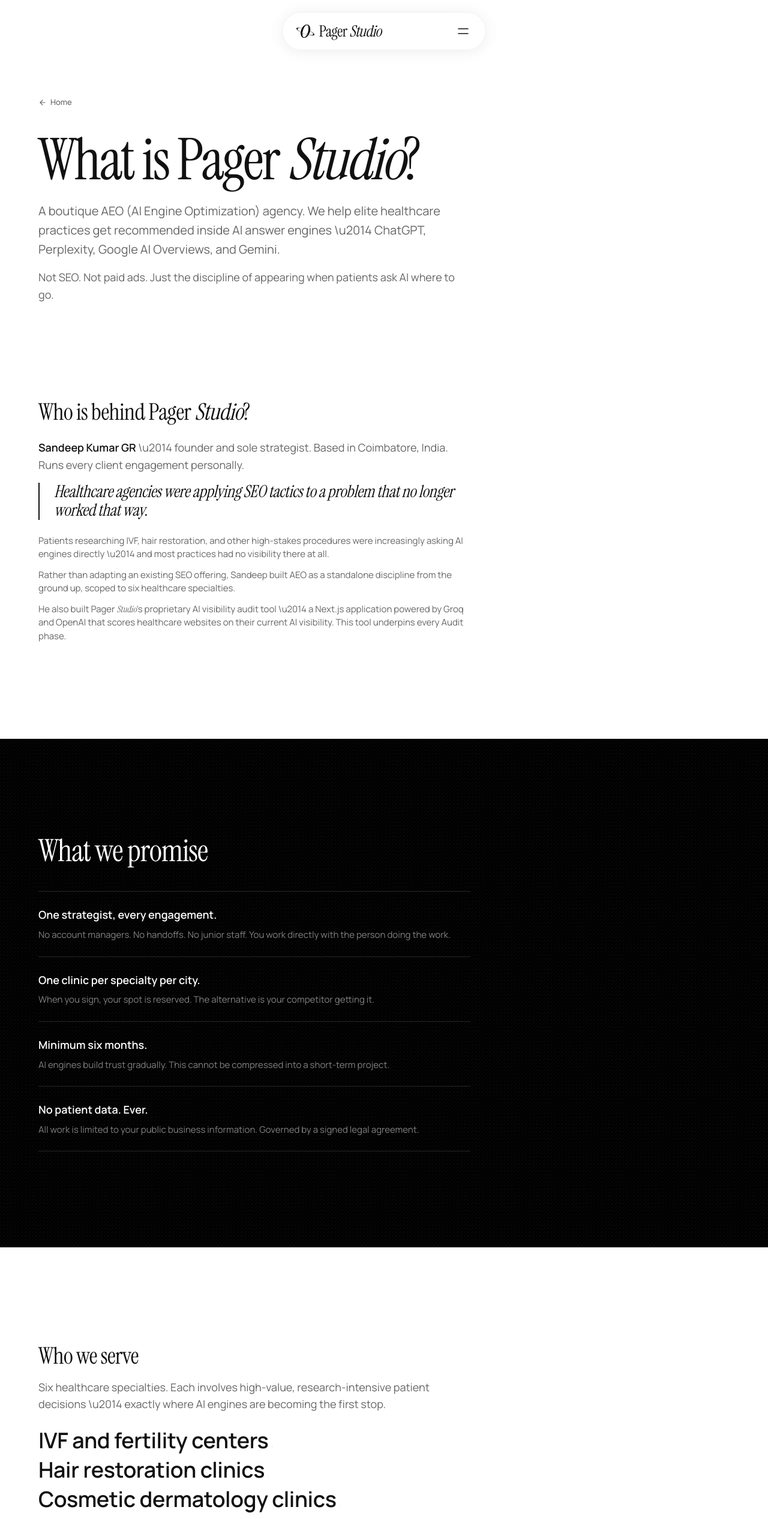
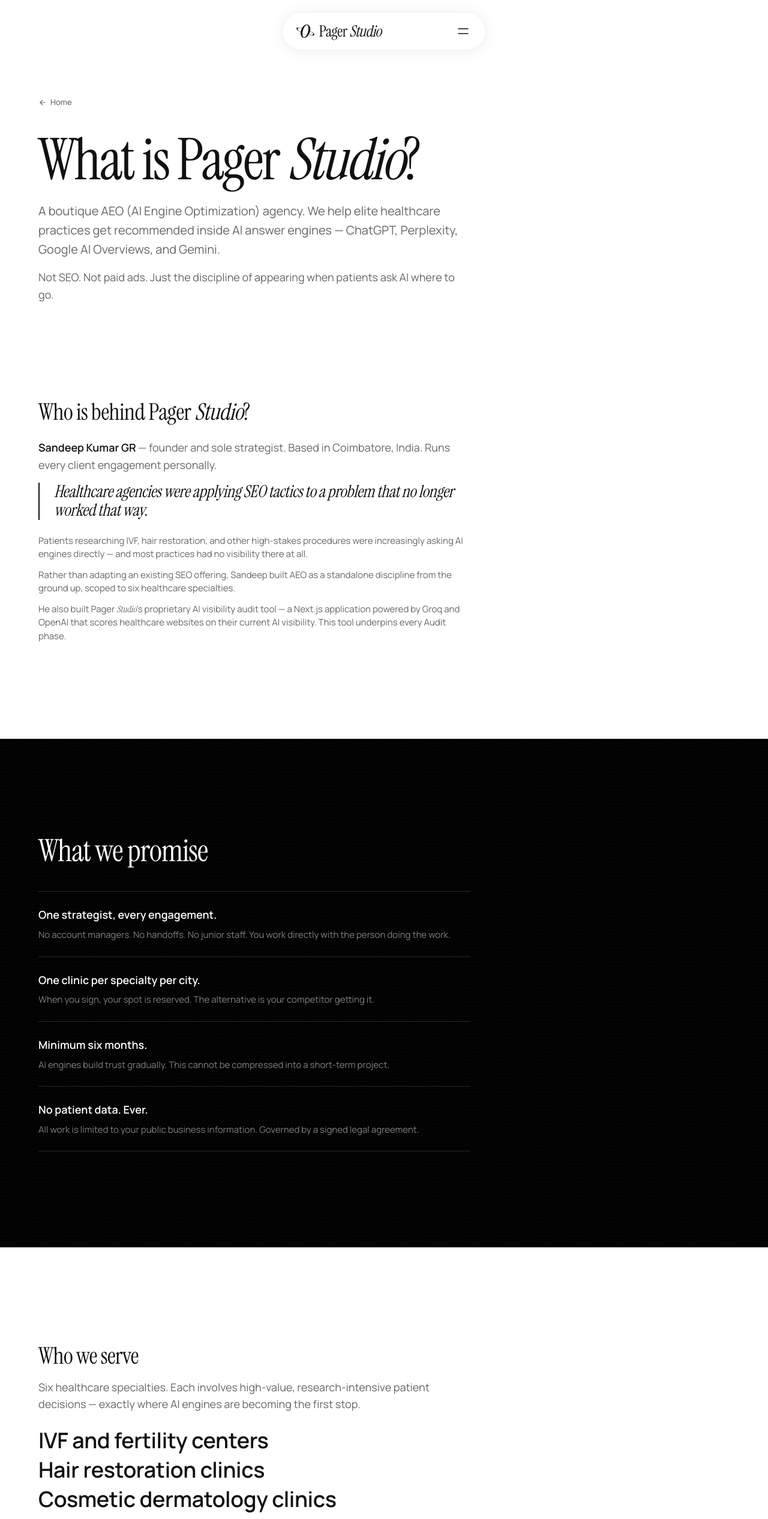
Before and after one commit to pagerstudio/pagerstudio, a Next.js app: page /about in a window 1280 px wide. Shown: the top 2533 px of the page at 60% size. Built offline with nearby package versions, Linux system fonts and the light colour scheme.

Commit message:
fix: replace \u2014 unicode escapes with actual em dashes in About page JSX

```diff
--- a/app/about/AboutPageClient.tsx
+++ b/app/about/AboutPageClient.tsx
@@ -25,7 +25,7 @@ const PROMISES = [
 ];
 
 const FAQS = [
-  { q: 'What is AEO?', a: 'AI Engine Optimization \u2014 optimizing your online presence so AI systems like ChatGPT, Perplexity, and Google AI Overviews can find, understand, and recommend you. Different from SEO, which targets search result pages.' },
+  { q: 'What is AEO?', a: 'AI Engine Optimization — optimizing your online presence so AI systems like ChatGPT, Perplexity, and Google AI Overviews can find, understand, and recommend you. Different from SEO, which targets search result pages.' },
   { q: 'Does Pager Studio offer SEO?', a: 'No. AEO for healthcare providers only. No general SEO, paid ads, or social media.' },
   { q: 'Which markets?', a: 'United States, United Kingdom, and United Arab Emirates.' },
   { q: 'How long is a typical engagement?', a: 'Minimum six months. AI engines need sustained signals to build measurable trust.' },
@@ -83,7 +83,7 @@ export default function AboutPageClient() {
               animate={{ opacity: 1, y: 0, filter: 'blur(0px)' }}
               transition={{ duration: 0.6, delay: 0.1, ease: EASE }}
             >
-              A boutique AEO (AI Engine Optimization) agency. We help elite healthcare practices get recommended inside AI answer engines \u2014 ChatGPT, Perplexity, Google AI Overviews, and Gemini.
+              A boutique AEO (AI Engine Optimization) agency. We help elite healthcare practices get recommended inside AI answer engines — ChatGPT, Perplexity, Google AI Overviews, and Gemini.
             </motion.p>
 
             <motion.p
@@ -109,7 +109,7 @@ export default function AboutPageClient() {
             </FadeIn>
             <FadeIn blur={4} y={20} delay={0.05}>
               <p className="text-body text-ps-muted mb-4">
-                <strong className="text-ps-ink font-semibold">Sandeep Kumar GR</strong> \u2014 founder and sole strategist. Based in Coimbatore, India. Runs every client engagement personally.
+                <strong className="text-ps-ink font-semibold">Sandeep Kumar GR</strong> — founder and sole strategist. Based in Coimbatore, India. Runs every client engagement personally.
               </p>
             </FadeIn>
             <FadeIn blur={4} y={20} delay={0.1}>
@@ -121,7 +121,7 @@ export default function AboutPageClient() {
             </FadeIn>
             <FadeIn blur={4} y={20} delay={0.15}>
               <p className="text-body-sm text-ps-muted mb-3">
-                Patients researching IVF, hair restoration, and other high-stakes procedures were increasingly asking AI engines directly \u2014 and most practices had no visibility there at all.
+                Patients researching IVF, hair restoration, and other high-stakes procedures were increasingly asking AI engines directly — and most practices had no visibility there at all.
               </p>
             </FadeIn>
             <FadeIn blur={4} y={20} delay={0.2}>
@@ -131,7 +131,7 @@ export default function AboutPageClient() {
             </FadeIn>
             <FadeIn blur={4} y={20} delay={0.25}>
               <p className="text-body-sm text-ps-muted">
-                He also built Pager <span className="font-serif italic">Studio</span>&apos;s proprietary AI visibility audit tool \u2014 a Next.js application powered by Groq and OpenAI that scores healthcare websites on their current AI visibility. This tool underpins every Audit phase.
+                He also built Pager <span className="font-serif italic">Studio</span>&apos;s proprietary AI visibility audit tool — a Next.js application powered by Groq and OpenAI that scores healthcare websites on their current AI visibility. This tool underpins every Audit phase.
               </p>
             </FadeIn>
           </div>
@@ -182,7 +182,7 @@ export default function AboutPageClient() {
             </FadeIn>
             <FadeIn blur={4} y={20} delay={0.05}>
               <p className="text-body text-ps-muted mb-6">
-                Six healthcare specialties. Each involves high-value, research-intensive patient decisions \u2014 exactly where AI engines are becoming the first stop.
+                Six healthcare specialties. Each involves high-value, research-intensive patient decisions — exactly where AI engines are becoming the first stop.
               </p>
             </FadeIn>
 
@@ -277,7 +277,7 @@ export default function AboutPageClient() {
           </FadeIn>
           <FadeIn blur={4} y={16} delay={0.1}>
             <p className="text-body-sm text-white/45 max-w-[460px] mx-auto mb-10">
-              Get a free audit showing exactly how ChatGPT and Google AI Overviews see your practice \u2014 and what your competitors are doing that you are not.
+              Get a free audit showing exactly how ChatGPT and Google AI Overviews see your practice — and what your competitors are doing that you are not.
             </p>
           </FadeIn>
           <FadeIn blur={4} y={16} delay={0.15}>
```
